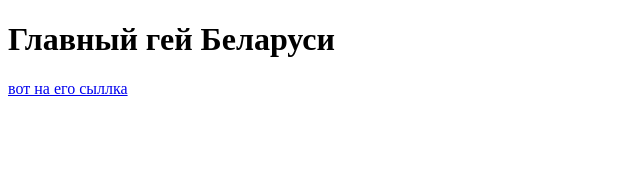
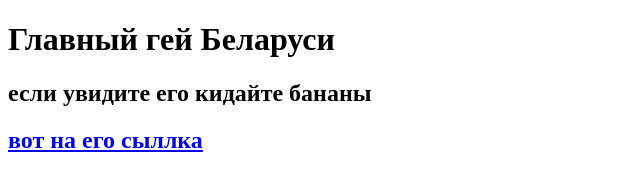
Before and after one commit to egormaz/egormaz.github.io, a plain HTML site: page index.html in a window 1280 px wide. Shown: the whole page, without its empty margins (0-640 px from the left). Drawn offline with Linux system fonts and the light colour scheme.

Commit message:
Update index.html

```diff
--- a/index.html
+++ b/index.html
@@ -8,6 +8,7 @@
 </head>
 <body>
 <h1>Главный гей Беларуси</h1>
+<h2>если увидите его кидайте бананы<h2>
 <a href="https://vk.com/husband_iannie9" target="_blank">
 	вот на его сыллка
 	<a>
```
